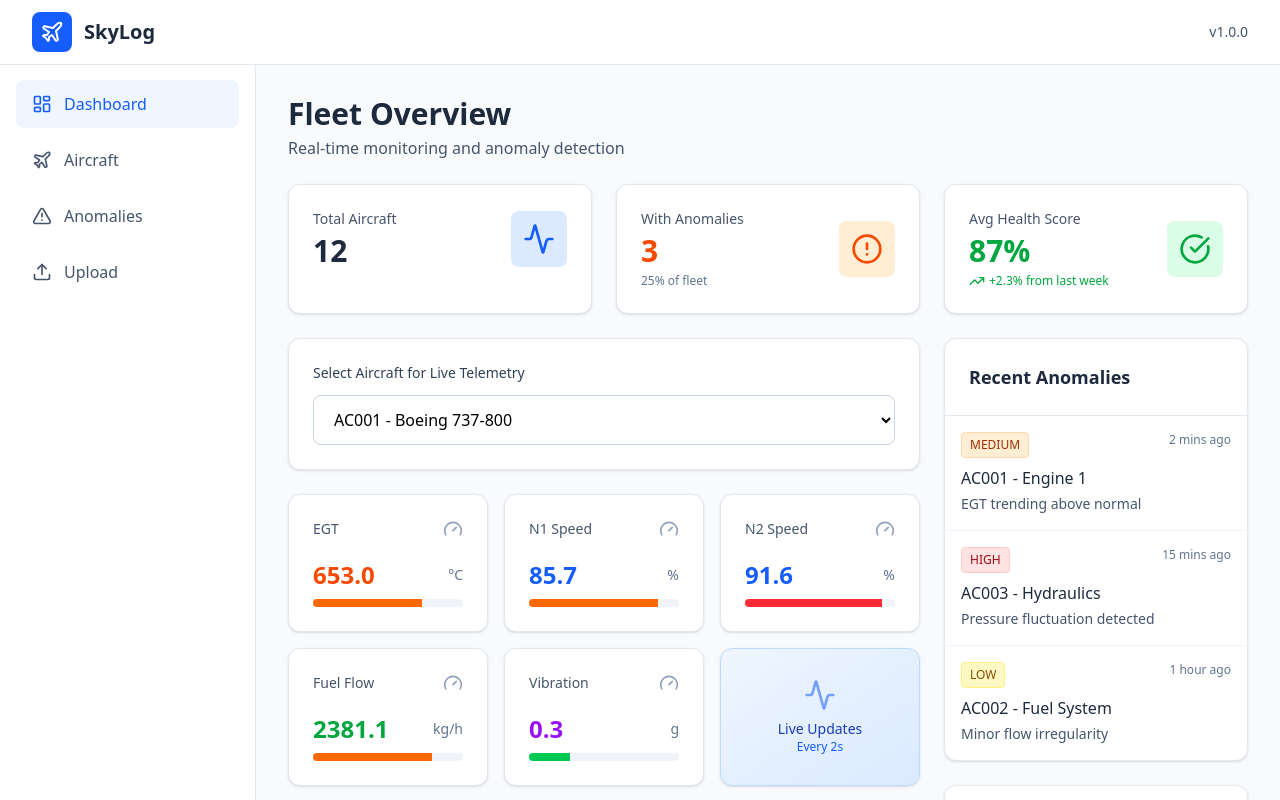
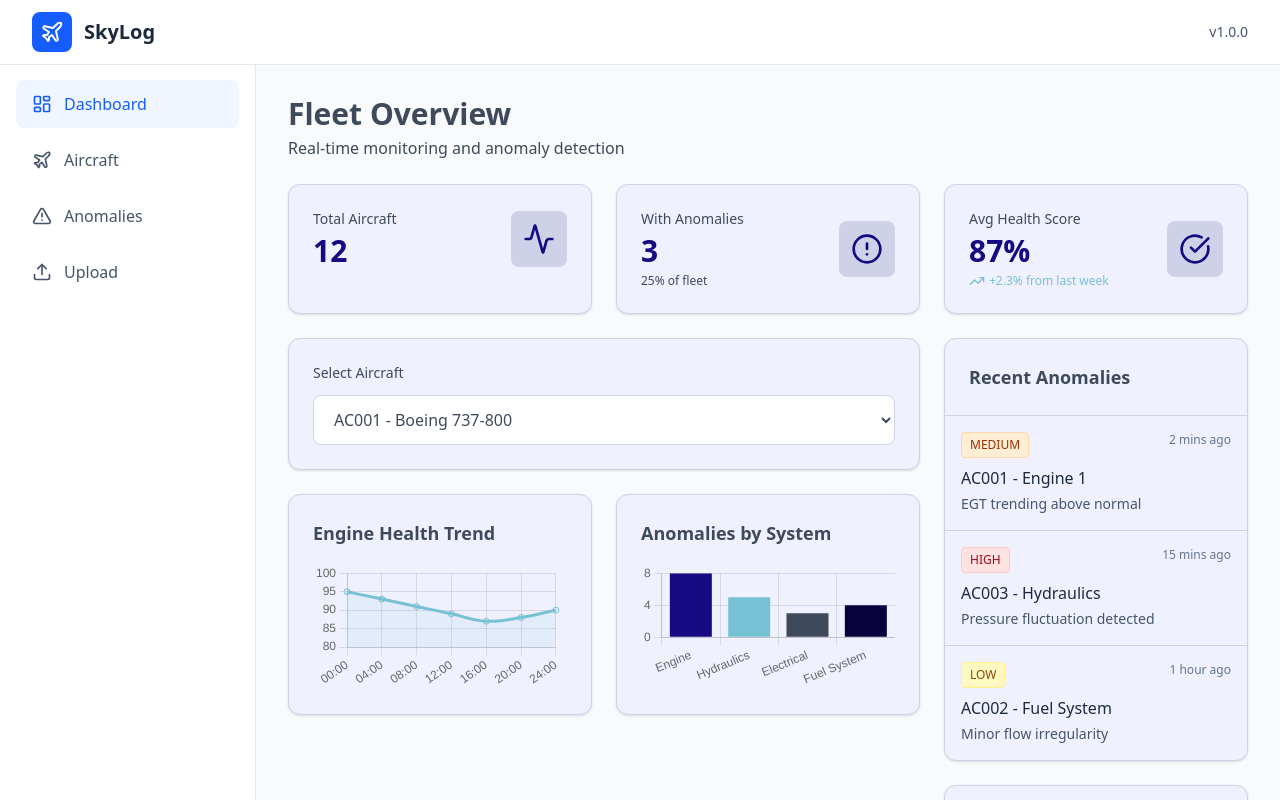
Before and after one commit to Dynamic6448/tidalhack-2025, a React (Vite) app: page /login in a window 1280 px wide. Both pictures are taken after typing "name@example.com", "Sample123" into the empty fields and a click on the button "Sign In". Shown: the top 800 px of the page. Built offline with nearby package versions, Linux system fonts and the light colour scheme.

Commit message:
updated dashboard

```diff
--- a/src/pages/Dashboard.tsx
+++ b/src/pages/Dashboard.tsx
@@ -1,6 +1,12 @@
 // pages/Dashboard.tsx
-import React, { useState, useEffect } from 'react';
-import { TrendingUp, AlertCircle, CheckCircle, Activity, Gauge } from 'lucide-react';
+import React, { useState } from 'react';
+import {
+    Gauge,
+    Activity,
+    AlertCircle,
+    CheckCircle,
+    TrendingUp
+} from 'lucide-react';
 import { Line, Bar, Doughnut } from 'react-chartjs-2';
 import {
     Chart as ChartJS,
@@ -15,7 +21,7 @@ import {
     Legend,
     Filler,
 } from 'chart.js';
-import type { Anomaly, Telemetry } from '../types';
+import type { Anomaly } from '../types';
 
 ChartJS.register(
     CategoryScale,
@@ -32,15 +38,8 @@ ChartJS.register(
 
 const Dashboard: React.FC = () => {
     const [selectedAircraft, setSelectedAircraft] = useState('AC001');
-    const [telemetry, setTelemetry] = useState<Telemetry>({
-        egt: 650,
-        n1: 85,
-        n2: 92,
-        fuelFlow: 2400,
-        vibration: 0.3,
-    });
 
-    const [anomalies] = useState<Anomaly[]>([
+    const anomalies = [
         {
             id: 'AN001',
             timestamp: '2 mins ago',
@@ -71,22 +70,7 @@ const Dashboard: React.FC = () => {
             description: 'Minor flow irregularity',
             recommendation: '',
         },
-    ]);
-
-    // Simulate real-time telemetry updates
-    useEffect(() => {
-        const interval = setInterval(() => {
-            setTelemetry((prev) => ({
-                egt: prev.egt + (Math.random() - 0.5) * 10,
-                n1: prev.n1 + (Math.random() - 0.5) * 2,
-                n2: prev.n2 + (Math.random() - 0.5) * 2,
-                fuelFlow: prev.fuelFlow + (Math.random() - 0.5) * 50,
-                vibration: Math.max(0.1, prev.vibration + (Math.random() - 0.5) * 0.1),
-            }));
-        }, 2000);
-
-        return () => clearInterval(interval);
-    }, []);
+    ];
 
     const fleetStats = {
         total: 12,
@@ -100,8 +84,8 @@ const Dashboard: React.FC = () => {
             {
                 label: 'Health Score',
                 data: [95, 93, 91, 89, 87, 88, 90],
-                borderColor: 'rgb(59, 130, 246)',
-                backgroundColor: 'rgba(59, 130, 246, 0.1)',
+                borderColor: '#77c1d4',
+                backgroundColor: 'rgba(119, 193, 212, 0.1)',
                 fill: true,
                 tension: 0.4,
             },
@@ -115,10 +99,10 @@ const Dashboard: React.FC = () => {
                 label: 'Anomalies',
                 data: [8, 5, 3, 4],
                 backgroundColor: [
-                    'rgba(239, 68, 68, 0.8)',
-                    'rgba(251, 146, 60, 0.8)',
-                    'rgba(234, 179, 8, 0.8)',
-                    'rgba(59, 130, 246, 0.8)',
+                    '#150a82',
+                    '#77c1d4',
+                    '#3e4a5b',
+                    '#08033d',
                 ],
             },
         ],
@@ -184,68 +168,68 @@ const Dashboard: React.FC = () => {
         <div className="space-y-6">
             {/* Header */}
             <div>
-                <h1 className="text-3xl font-bold text-slate-800">Fleet Overview</h1>
-                <p className="text-slate-600 mt-1">Real-time monitoring and anomaly detection</p>
+                <h1 className="text-3xl font-bold text-[#3e4a5b]">Fleet Overview</h1>
+                <p className="text-[#3e4a5b] mt-1">Real-time monitoring and anomaly detection</p>
             </div>
 
             {/* Fleet Stats */}
             <div className="grid grid-cols-1 md:grid-cols-3 gap-6">
-                <div className="bg-white rounded-xl p-6 border border-slate-200 shadow-sm">
+                <div className="bg-[#f0f1ff] rounded-xl p-6 border border-[#ced1e8] shadow-sm">
                     <div className="flex items-center justify-between">
                         <div>
-                            <p className="text-sm text-slate-600 mb-1">Total Aircraft</p>
-                            <p className="text-3xl font-bold text-slate-800">{fleetStats.total}</p>
+                            <p className="text-sm text-[#3e4a5b] mb-1">Total Aircraft</p>
+                            <p className="text-3xl font-bold text-[#150a82]">{fleetStats.total}</p>
                         </div>
-                        <div className="bg-blue-100 p-3 rounded-lg">
-                            <Activity className="w-8 h-8 text-blue-600" />
+                        <div className="bg-[#ced1e8] p-3 rounded-lg">
+                            <Activity className="w-8 h-8 text-[#150a82]" />
                         </div>
                     </div>
                 </div>
 
-                <div className="bg-white rounded-xl p-6 border border-slate-200 shadow-sm">
+                <div className="bg-[#f0f1ff] rounded-xl p-6 border border-[#ced1e8] shadow-sm">
                     <div className="flex items-center justify-between">
                         <div>
-                            <p className="text-sm text-slate-600 mb-1">With Anomalies</p>
-                            <p className="text-3xl font-bold text-orange-600">{fleetStats.withAnomalies}</p>
-                            <p className="text-xs text-slate-500 mt-1">
+                            <p className="text-sm text-[#3e4a5b] mb-1">With Anomalies</p>
+                            <p className="text-3xl font-bold text-[#150a82]">{fleetStats.withAnomalies}</p>
+                            <p className="text-xs text-[#3e4a5b] mt-1">
                                 {((fleetStats.withAnomalies / fleetStats.total) * 100).toFixed(0)}% of fleet
                             </p>
                         </div>
-                        <div className="bg-orange-100 p-3 rounded-lg">
-                            <AlertCircle className="w-8 h-8 text-orange-600" />
+                        <div className="bg-[#ced1e8] p-3 rounded-lg">
+                            <AlertCircle className="w-8 h-8 text-[#150a82]" />
                         </div>
                     </div>
                 </div>
 
-                <div className="bg-white rounded-xl p-6 border border-slate-200 shadow-sm">
+                <div className="bg-[#f0f1ff] rounded-xl p-6 border border-[#ced1e8] shadow-sm">
                     <div className="flex items-center justify-between">
                         <div>
-                            <p className="text-sm text-slate-600 mb-1">Avg Health Score</p>
-                            <p className="text-3xl font-bold text-green-600">{fleetStats.healthScore}%</p>
+                            <p className="text-sm text-[#3e4a5b] mb-1">Avg Health Score</p>
+                            <p className="text-3xl font-bold text-[#150a82]">{fleetStats.healthScore}%</p>
                             <div className="flex items-center mt-1">
-                                <TrendingUp className="w-4 h-4 text-green-600 mr-1" />
-                                <p className="text-xs text-green-600">+2.3% from last week</p>
+                                <TrendingUp className="w-4 h-4 text-[#77c1d4] mr-1" />
+                                <p className="text-xs text-[#77c1d4]">+2.3% from last week</p>
                             </div>
                         </div>
-                        <div className="bg-green-100 p-3 rounded-lg">
-                            <CheckCircle className="w-8 h-8 text-green-600" />
+                        <div className="bg-[#ced1e8] p-3 rounded-lg">
+                            <CheckCircle className="w-8 h-8 text-[#150a82]" />
                         </div>
                     </div>
                 </div>
             </div>
 
-            {/* Aircraft Selection & Live Telemetry */}
+            {/* Main Content Area */}
             <div className="grid grid-cols-1 lg:grid-cols-3 gap-6">
                 <div className="lg:col-span-2 space-y-6">
                     {/* Aircraft Selector */}
-                    <div className="bg-white rounded-xl p-6 border border-slate-200 shadow-sm">
-                        <label className="block text-sm font-medium text-slate-700 mb-3">
-                            Select Aircraft for Live Telemetry
+                    <div className="bg-[#f0f1ff] rounded-xl p-6 border border-[#ced1e8] shadow-sm">
+                        <label className="block text-sm font-medium text-[#3e4a5b] mb-3">
+                            Select Aircraft
                         </label>
                         <select
                             value={selectedAircraft}
                             onChange={(e) => setSelectedAircraft(e.target.value)}
-                            className="w-full px-4 py-3 border border-slate-300 rounded-lg focus:ring-2 focus:ring-blue-500 focus:border-transparent"
+                            className="w-full px-4 py-3 border border-[#ced1e8] rounded-lg focus:ring-2 focus:ring-[#150a82] focus:border-transparent bg-white text-[#3e4a5b]"
                         >
                             <option value="AC001">AC001 - Boeing 737-800</option>
                             <option value="AC002">AC002 - Airbus A320</option>
@@ -253,40 +237,10 @@ const Dashboard: React.FC = () => {
                         </select>
                     </div>
 
-                    {/* Live Telemetry Gauges */}
-                    <div className="grid grid-cols-2 md:grid-cols-3 gap-4">
-                        <GaugeCard label="EGT" value={telemetry.egt} unit="°C" max={900} color="text-orange-600" />
-                        <GaugeCard label="N1 Speed" value={telemetry.n1} unit="%" max={100} color="text-blue-600" />
-                        <GaugeCard label="N2 Speed" value={telemetry.n2} unit="%" max={100} color="text-blue-600" />
-                        <GaugeCard
-                            label="Fuel Flow"
-                            value={telemetry.fuelFlow}
-                            unit="kg/h"
-                            max={3000}
-                            color="text-green-600"
-                        />
-                        <GaugeCard
-                            label="Vibration"
-                            value={telemetry.vibration}
-                            unit="g"
-                            max={1}
-                            color="text-purple-600"
-                        />
-                        <div className="bg-gradient-to-br from-blue-50 to-blue-100 rounded-xl p-6 border border-blue-200 shadow-sm flex items-center justify-center">
-                            <div className="text-center">
-                                <div className="animate-pulse">
-                                    <Activity className="w-8 h-8 text-blue-600 mx-auto mb-2" />
-                                </div>
-                                <p className="text-sm font-medium text-blue-800">Live Updates</p>
-                                <p className="text-xs text-blue-600">Every 2s</p>
-                            </div>
-                        </div>
-                    </div>
-
                     {/* Charts */}
                     <div className="grid grid-cols-1 md:grid-cols-2 gap-6">
-                        <div className="bg-white rounded-xl p-6 border border-slate-200 shadow-sm">
-                            <h3 className="text-lg font-semibold text-slate-800 mb-4">Engine Health Trend</h3>
+                        <div className="bg-[#f0f1ff] rounded-xl p-6 border border-[#ced1e8] shadow-sm">
+                            <h3 className="text-lg font-semibold text-[#3e4a5b] mb-4">Engine Health Trend</h3>
                             <Line
                                 data={engineHealthData}
                                 options={{
@@ -301,8 +255,8 @@ const Dashboard: React.FC = () => {
                             />
                         </div>
 
-                        <div className="bg-white rounded-xl p-6 border border-slate-200 shadow-sm">
-                            <h3 className="text-lg font-semibold text-slate-800 mb-4">Anomalies by System</h3>
+                        <div className="bg-[#f0f1ff] rounded-xl p-6 border border-[#ced1e8] shadow-sm">
+                            <h3 className="text-lg font-semibold text-[#3e4a5b] mb-4">Anomalies by System</h3>
                             <Bar
                                 data={anomalyBySystemData}
                                 options={{
@@ -318,11 +272,11 @@ const Dashboard: React.FC = () => {
 
                 {/* Recent Anomalies Feed */}
                 <div className="space-y-6">
-                    <div className="bg-white rounded-xl border border-slate-200 shadow-sm">
-                        <div className="p-6 border-b border-slate-200">
-                            <h3 className="text-lg font-semibold text-slate-800">Recent Anomalies</h3>
+                    <div className="bg-[#f0f1ff] rounded-xl border border-[#ced1e8] shadow-sm">
+                        <div className="p-6 border-b border-[#ced1e8]">
+                            <h3 className="text-lg font-semibold text-[#3e4a5b]">Recent Anomalies</h3>
                         </div>
-                        <div className="divide-y divide-slate-100">
+                        <div className="divide-y divide-[#ced1e8]">
                             {anomalies.map((anomaly) => (
                                 <div key={anomaly.id} className="p-4 hover:bg-slate-50 cursor-pointer transition">
                                     <div className="flex items-start justify-between mb-2">
@@ -345,8 +299,8 @@ const Dashboard: React.FC = () => {
                     </div>
 
                     {/* Severity Distribution */}
-                    <div className="bg-white rounded-xl p-6 border border-slate-200 shadow-sm">
-                        <h3 className="text-lg font-semibold text-slate-800 mb-4">Severity Distribution</h3>
+                    <div className="bg-[#f0f1ff] rounded-xl p-6 border border-[#ced1e8] shadow-sm">
+                        <h3 className="text-lg font-semibold text-[#3e4a5b] mb-4">Severity Distribution</h3>
                         <Doughnut
                             data={severityData}
                             options={{
```
